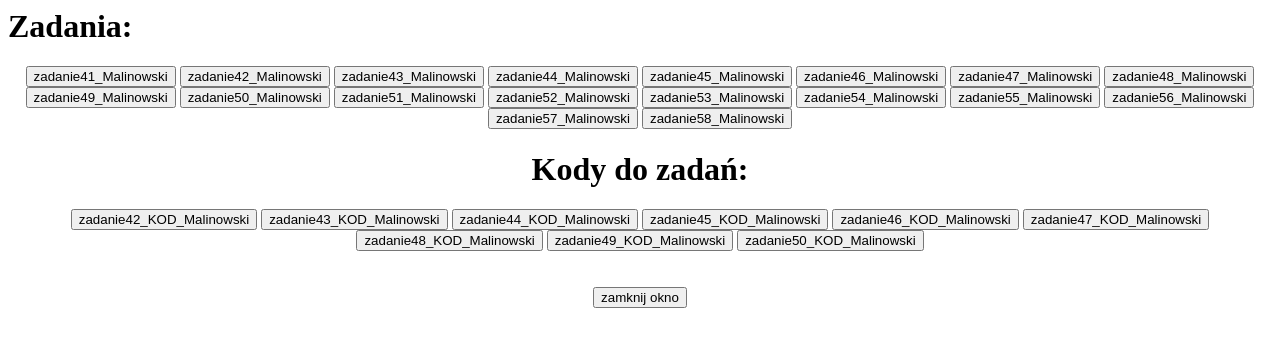
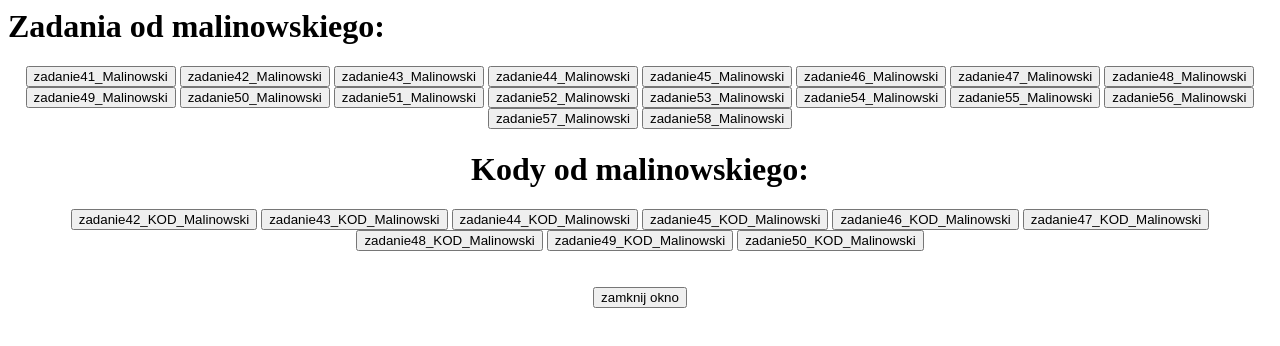
Before and after one commit to avekpl/41-58, a plain HTML site: page index.html in a window 1280 px wide. Drawn offline with Linux system fonts and the light colour scheme.

Commit message:
Update index.html

```diff
--- a/index.html
+++ b/index.html
@@ -119,7 +119,7 @@ window.close()
 }
 </script>
 </head>
-<h1>Zadania:</h1>
+<h1>Zadania od malinowskiego:</h1>
 <form align="center">
 <input type="button" name="zadanie41" value="zadanie41_Malinowski" onclick="WinOpen_z41(' ')">
 <input type="button" name="zadanie42" value="zadanie42_Malinowski" onclick="WinOpen_z42(' ')">
@@ -140,7 +140,7 @@ window.close()
 <input type="button" name="zadanie57" value="zadanie57_Malinowski" onclick="WinOpen_z57(' ')">
 <input type="button" name="zadanie58" value="zadanie58_Malinowski" onclick="WinOpen_z58(' ')">
 
-<h1>Kody do zadań:</h1>
+<h1>Kody od malinowskiego:</h1>
 <input type="button" name="zadanie42_kod" value="zadanie42_KOD_Malinowski" onclick="WinOpen_z42_KOD(' ')">
 <input type="button" name="zadanie43_kod" value="zadanie43_KOD_Malinowski" onclick="WinOpen_z43_KOD(' ')">
 <input type="button" name="zadanie44_kod" value="zadanie44_KOD_Malinowski" onclick="WinOpen_z44_KOD(' ')">
```
